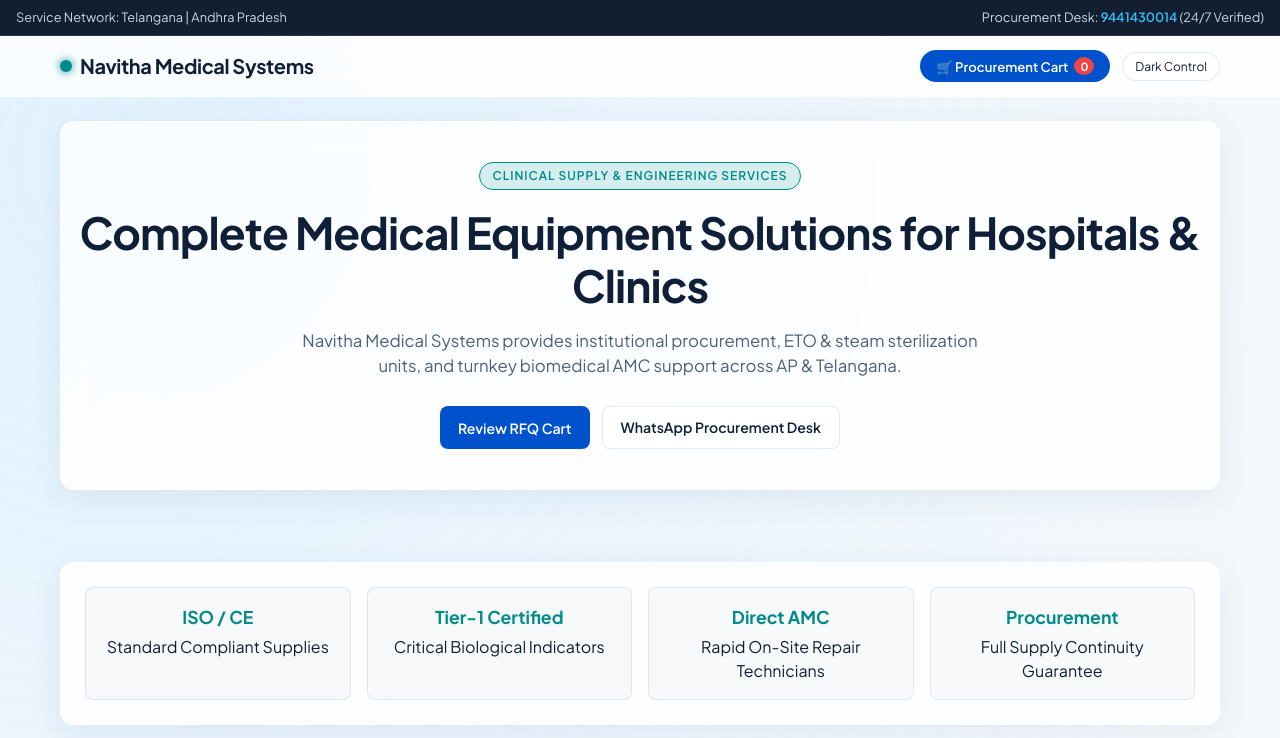
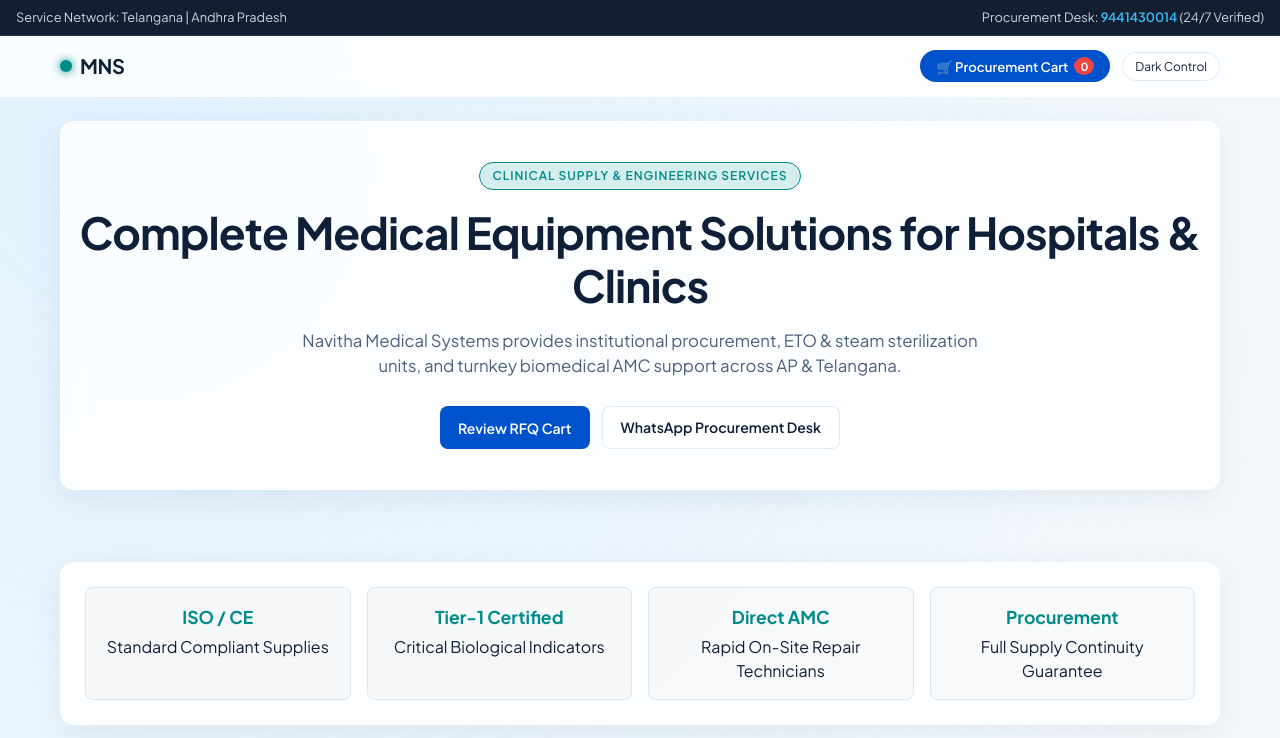
Before and after one commit to navitha-medical-systems/nms, a plain HTML site: page index.html in a window 1280 px wide. Shown: the top 738 px of the page. Drawn offline with Linux system fonts and the light colour scheme.

Commit message:
Update index.html

```diff
--- a/index.html
+++ b/index.html
@@ -719,7 +719,7 @@
     <div class="nav-container">
       <div class="brand">
         <span class="brand-mark"></span>
-        Navitha Medical Systems
+        MNS
       </div>
       <div class="nav-actions">
         <button class="cart-btn-header" onclick="toggleCart(true)">
```
